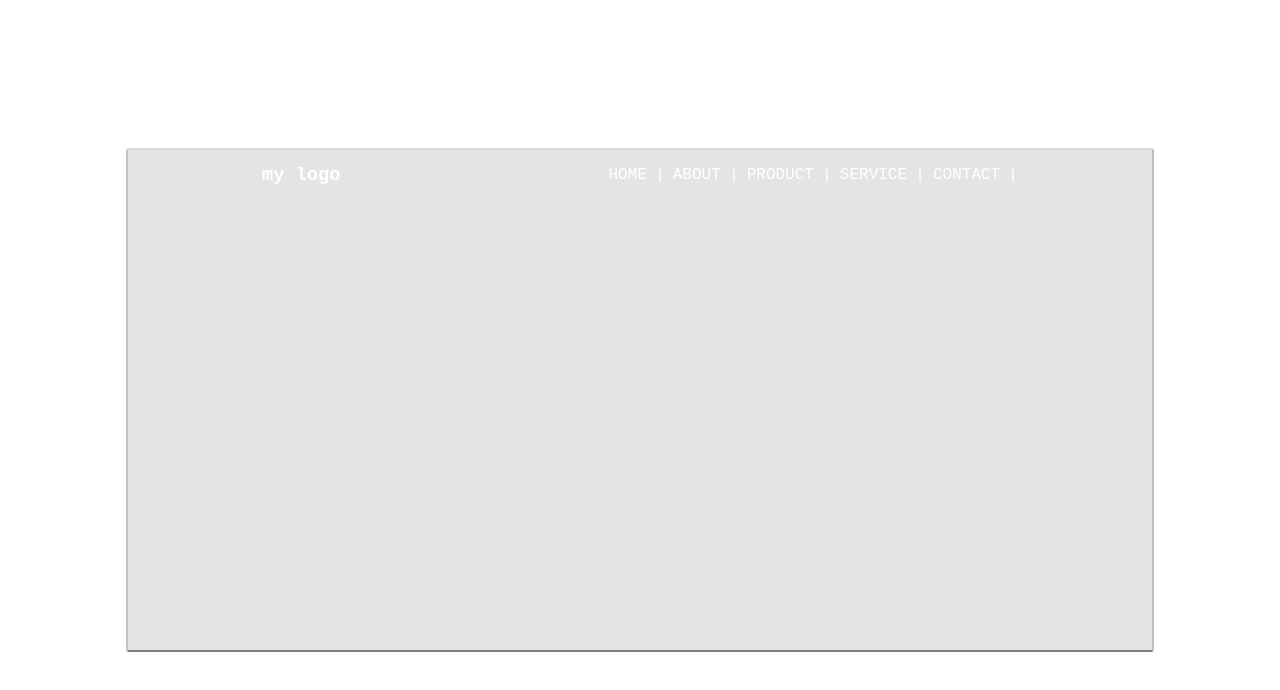
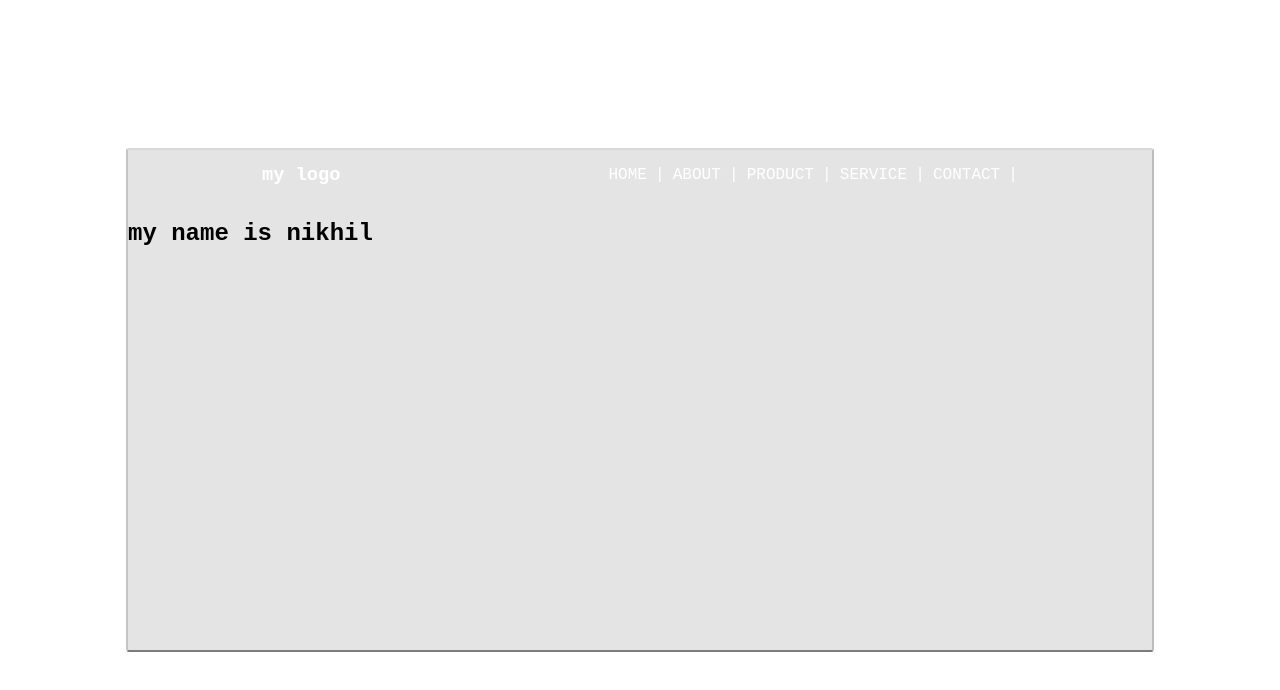
Before and after one commit to Code-me-nik/My-Portfolio, a plain HTML site: page index.html in a window 1280 px wide. Drawn offline with Linux system fonts and the light colour scheme.

Commit message:
Heading is added
Here i wants to code from android

```diff
--- a/index.html
+++ b/index.html
@@ -26,6 +26,11 @@
     </div>
 
   </nav>
+
+<h2> my name is nikhil</h2>
+
+
+
 </code>
 
 </section>
```
